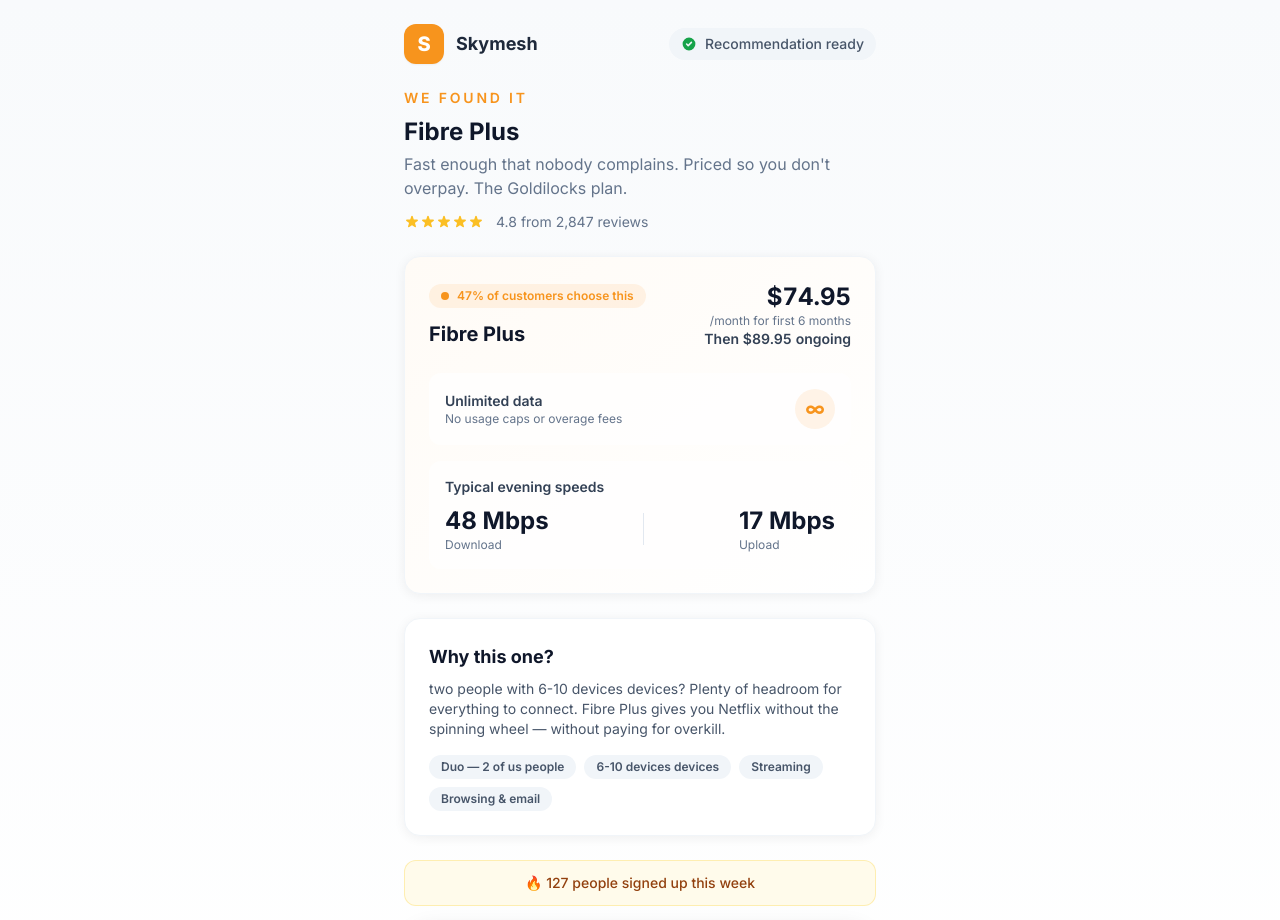
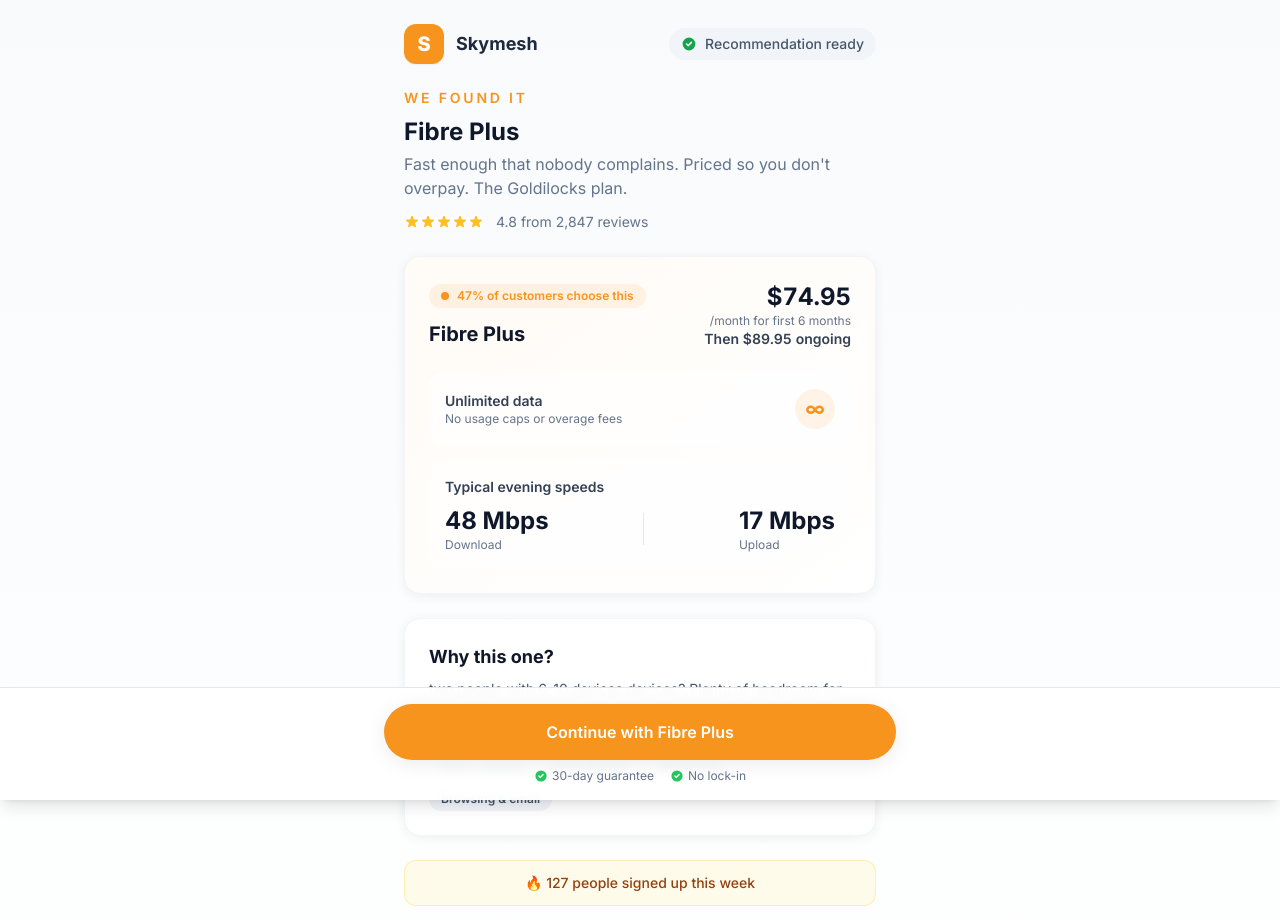
Before and after one commit to slayer037/skymesh-quiz, a Next.js app: page /recommended in a window 1280 px wide. Shown: the top 920 px of the page. Built offline with nearby package versions, Linux system fonts and the light colour scheme.

Commit message:
Sticky CTA footer on recommended page

```diff
--- a/src/app/recommended/page.tsx
+++ b/src/app/recommended/page.tsx
@@ -66,8 +66,8 @@
   }, [answers]);
 
   return (
-    <main className="min-h-dvh bg-gradient-to-b from-slate-50 to-white">
-      <div className="mx-auto flex min-h-dvh max-w-lg flex-col px-5 py-6">
+    <main className="min-h-dvh bg-gradient-to-b from-slate-50 to-white pb-32">
+      <div className="mx-auto max-w-lg px-5 py-6">
         <header className="mb-6 flex items-center justify-between">
           <div className="flex items-center gap-3">
             <div className="flex h-10 w-10 items-center justify-center rounded-xl bg-skymesh-orange shadow-sm">
@@ -175,10 +175,10 @@
           <p className="mt-2 text-sm text-slate-600">{dynamicCopy}</p>
           <div className="mt-4 flex flex-wrap gap-2">
             <span className="rounded-full bg-slate-100 px-3 py-1 text-xs font-semibold text-slate-600">
-              {answers.household} people
+              {answers.household}
             </span>
             <span className="rounded-full bg-slate-100 px-3 py-1 text-xs font-semibold text-slate-600">
-              {answers.devices} devices
+              {answers.devices}
             </span>
             {answers.usage.slice(0, 3).map((item) => (
               <span
@@ -195,37 +195,42 @@
           initial={shouldReduceMotion ? false : { y: 20, opacity: 0 }}
           animate={{ y: 0, opacity: 1 }}
           transition={shouldReduceMotion ? { duration: 0 } : { delay: 0.3 }}
-          className="mt-auto space-y-4"
+          className="rounded-xl bg-amber-50 border border-amber-200/60 px-4 py-3 text-center mb-4"
         >
-          <div className="rounded-xl bg-amber-50 border border-amber-200/60 px-4 py-3 text-center">
-            <p className="text-sm font-medium text-amber-800">
-              🔥 127 people signed up this week
-            </p>
-          </div>
+          <p className="text-sm font-medium text-amber-800">
+            🔥 127 people signed up this week
+          </p>
+        </motion.div>
+
+        <Link
+          href="/plans"
+          className="mx-auto block w-fit text-sm font-medium text-slate-500 underline decoration-slate-300 underline-offset-2 transition-colors hover:text-slate-700 hover:decoration-slate-400"
+        >
+          Compare all plans
+        </Link>
+      </div>
+
+      {/* Sticky footer CTA */}
+      <div className="fixed bottom-0 left-0 right-0 border-t border-slate-200 bg-white/95 backdrop-blur-sm px-5 py-4 shadow-lg">
+        <div className="mx-auto max-w-lg">
           <Link href="/" className="button-primary">
             Continue with Fibre Plus
           </Link>
-          <div className="flex items-center justify-center gap-4 text-xs text-slate-500">
+          <div className="mt-2 flex items-center justify-center gap-4 text-xs text-slate-500">
             <span className="flex items-center gap-1">
-              <svg className="h-4 w-4 text-green-500" fill="currentColor" viewBox="0 0 20 20">
+              <svg className="h-3.5 w-3.5 text-green-500" fill="currentColor" viewBox="0 0 20 20">
                 <path fillRule="evenodd" d="M10 18a8 8 0 100-16 8 8 0 000 16zm3.707-9.293a1 1 0 00-1.414-1.414L9 10.586 7.707 9.293a1 1 0 00-1.414 1.414l2 2a1 1 0 001.414 0l4-4z" clipRule="evenodd"/>
               </svg>
               30-day guarantee
             </span>
             <span className="flex items-center gap-1">
-              <svg className="h-4 w-4 text-green-500" fill="currentColor" viewBox="0 0 20 20">
+              <svg className="h-3.5 w-3.5 text-green-500" fill="currentColor" viewBox="0 0 20 20">
                 <path fillRule="evenodd" d="M10 18a8 8 0 100-16 8 8 0 000 16zm3.707-9.293a1 1 0 00-1.414-1.414L9 10.586 7.707 9.293a1 1 0 00-1.414 1.414l2 2a1 1 0 001.414 0l4-4z" clipRule="evenodd"/>
               </svg>
               No lock-in
             </span>
           </div>
-          <Link
-            href="/plans"
-            className="mx-auto block w-fit text-sm font-medium text-slate-500 underline decoration-slate-300 underline-offset-2 transition-colors hover:text-slate-700 hover:decoration-slate-400"
-          >
-            Compare all plans
-          </Link>
-        </motion.div>
+        </div>
       </div>
     </main>
   );
```
